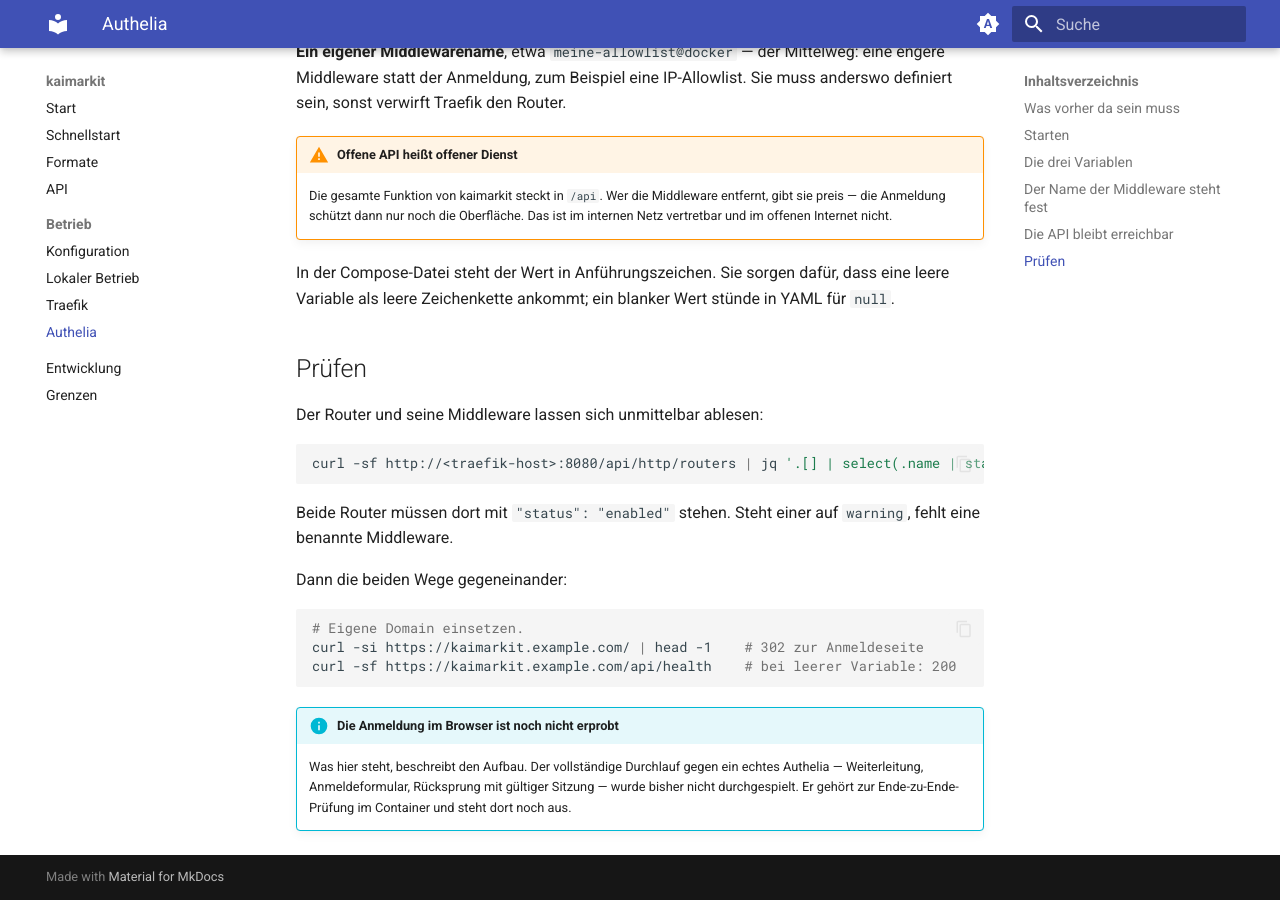
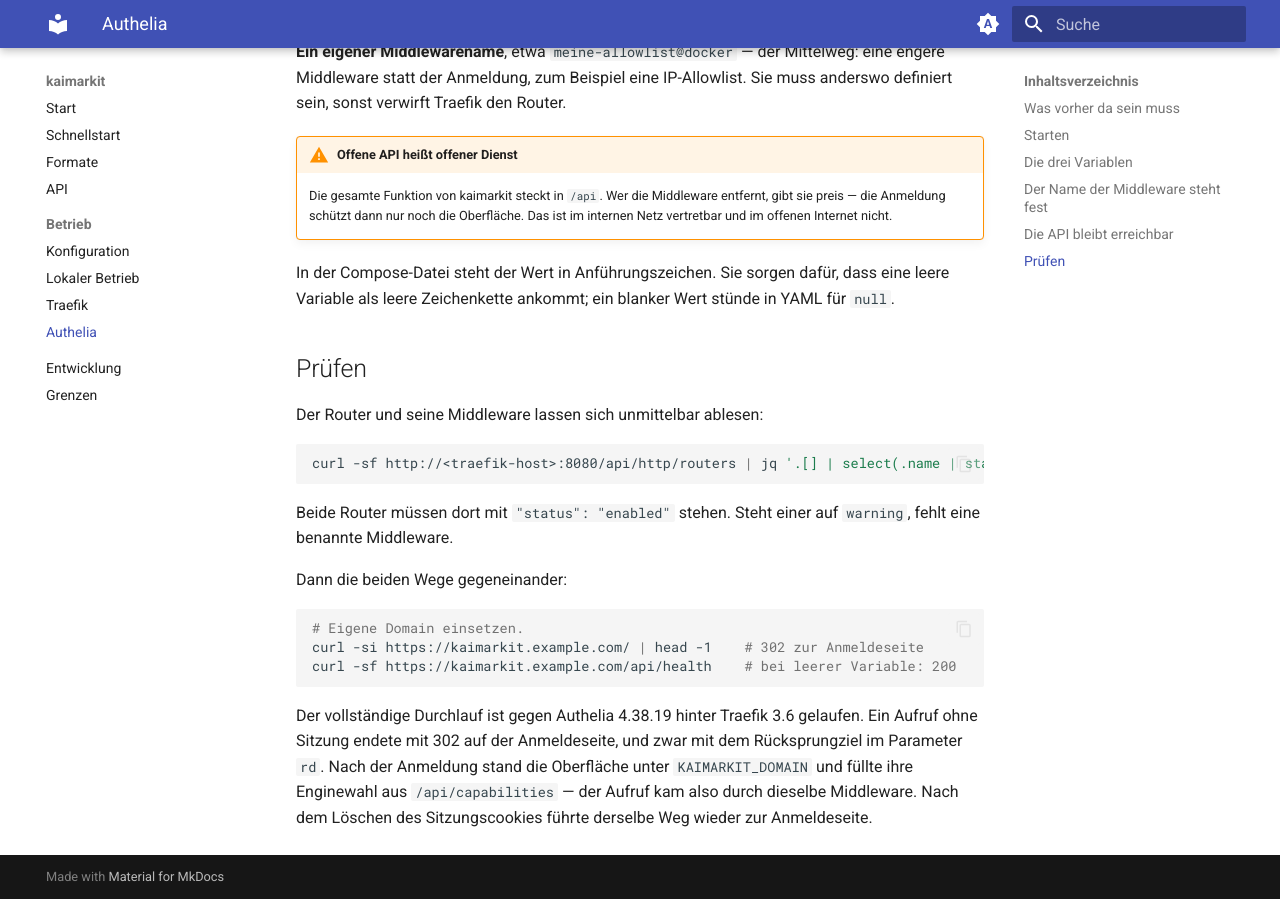
Before and after one commit to 0x2e6b6169/kaimarkit, an MkDocs documentation site: the page built from docs/betrieb/authelia.md, in a window 1280 px wide and 900 px high, scrolled down 2656 px. Built offline with MkDocs 1.6.1 and Material for MkDocs 9.7.7, drawn with Linux system fonts in a browser that asks for light colours; the version menu is left out.

Commit message:
docs(authelia): record the browser login as run, not pending
The forward-auth round trip was driven end to end against Authelia
4.38.19 behind Traefik 3.6: 302 to the login page with the rd target,
sign-in returning to KAIMARKIT_DOMAIN, capabilities loaded through the
same middleware, and the login page again after clearing the cookie.

Co-Authored-By: Claude Opus 5 (1M context) <noreply@anthropic.com>

````diff
--- a/docs/betrieb/authelia.md
+++ b/docs/betrieb/authelia.md
@@ -139,8 +139,9 @@ curl -si https://kaimarkit.example.com/ | head -1    # 302 zur Anmeldeseite
 curl -sf https://kaimarkit.example.com/api/health    # bei leerer Variable: 200
 ```
 
-!!! info "Die Anmeldung im Browser ist noch nicht erprobt"
-    Was hier steht, beschreibt den Aufbau. Der vollständige Durchlauf gegen ein
-    echtes Authelia — Weiterleitung, Anmeldeformular, Rücksprung mit gültiger
-    Sitzung — wurde bisher nicht durchgespielt. Er gehört zur Ende-zu-Ende-Prüfung
-    im Container und steht dort noch aus.
+Der vollständige Durchlauf ist gegen Authelia 4.38.19 hinter Traefik 3.6 gelaufen.
+Ein Aufruf ohne Sitzung endete mit 302 auf der Anmeldeseite, und zwar mit dem
+Rücksprungziel im Parameter `rd`. Nach der Anmeldung stand die Oberfläche unter
+`KAIMARKIT_DOMAIN` und füllte ihre Enginewahl aus `/api/capabilities` — der Aufruf
+kam also durch dieselbe Middleware. Nach dem Löschen des Sitzungscookies führte
+derselbe Weg wieder zur Anmeldeseite.
````
